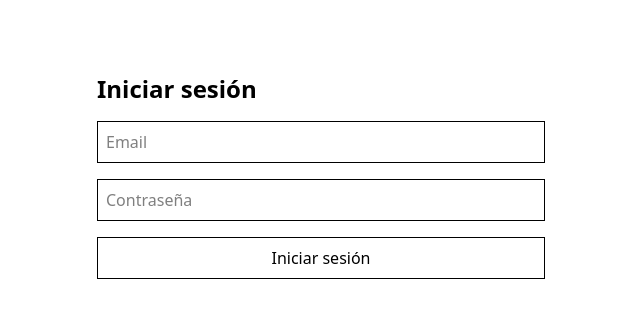
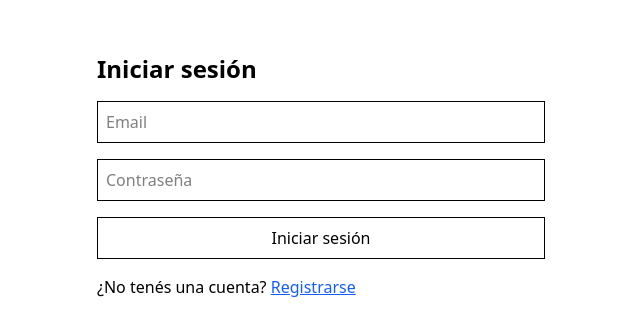
Before and after one commit to Teo1840/TeroMusic, a React (Vite) app in the folder frontend/: page /login in a window 1280 px wide. Shown: the part 224-560 px from the top of the page, without its empty margins (319-959 px from the left). Built offline with nearby package versions, Linux system fonts and the light colour scheme.

Commit message:
fix(front): add registration link to login

```diff
--- a/frontend/src/pages/Login.jsx
+++ b/frontend/src/pages/Login.jsx
@@ -1,6 +1,6 @@
 
 import { useState } from "react";
-import { useNavigate } from "react-router-dom";
+import { Link, useNavigate } from "react-router-dom";
 import api from "../api/client";
 
 export default function Login() {
@@ -98,6 +98,13 @@ export default function Login() {
                     {loading ? "Ingresando..." : "Iniciar sesión"}
                 </button>
 
+                <p>
+                    ¿No tenés una cuenta?{" "}
+                    <Link to="/register" className="text-blue-600 underline">
+                        Registrarse
+                    </Link>
+                </p>
+
             </form>
 
         </div>
```
